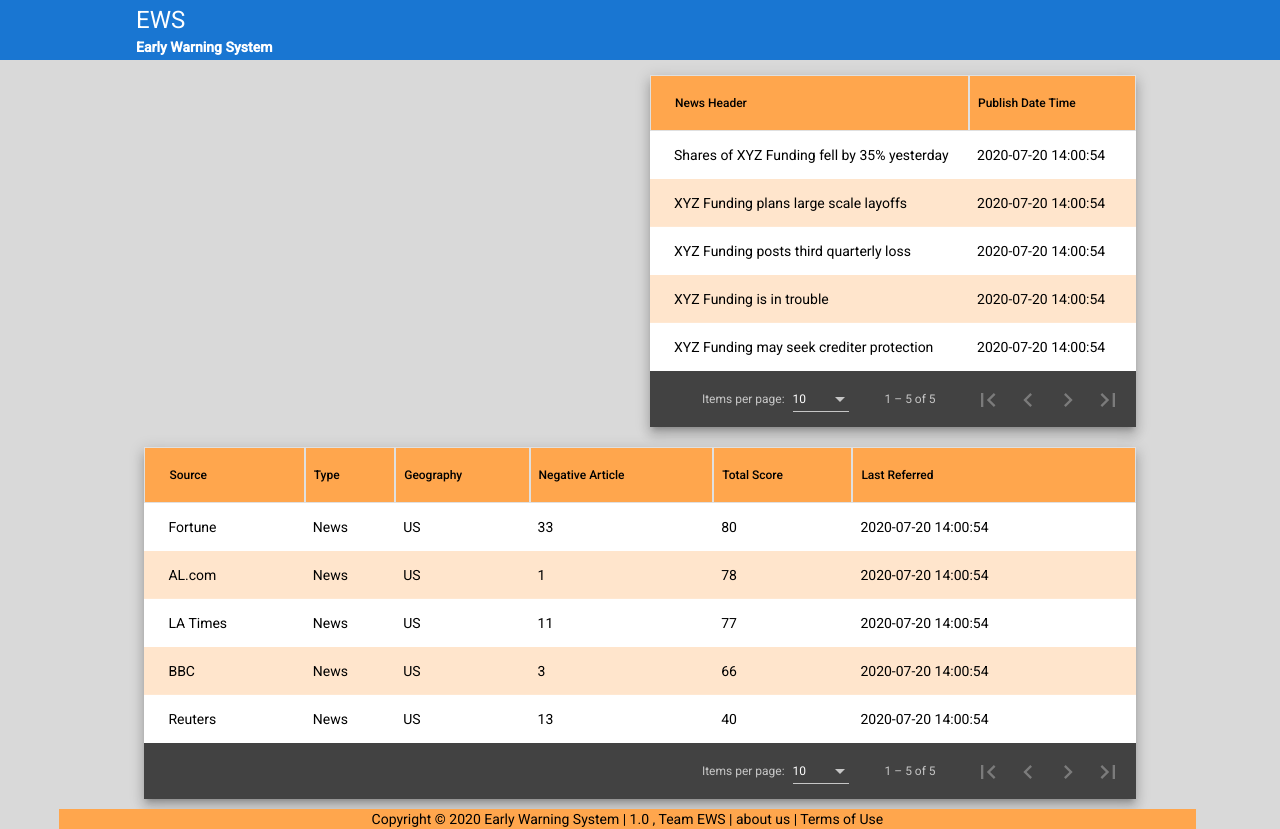
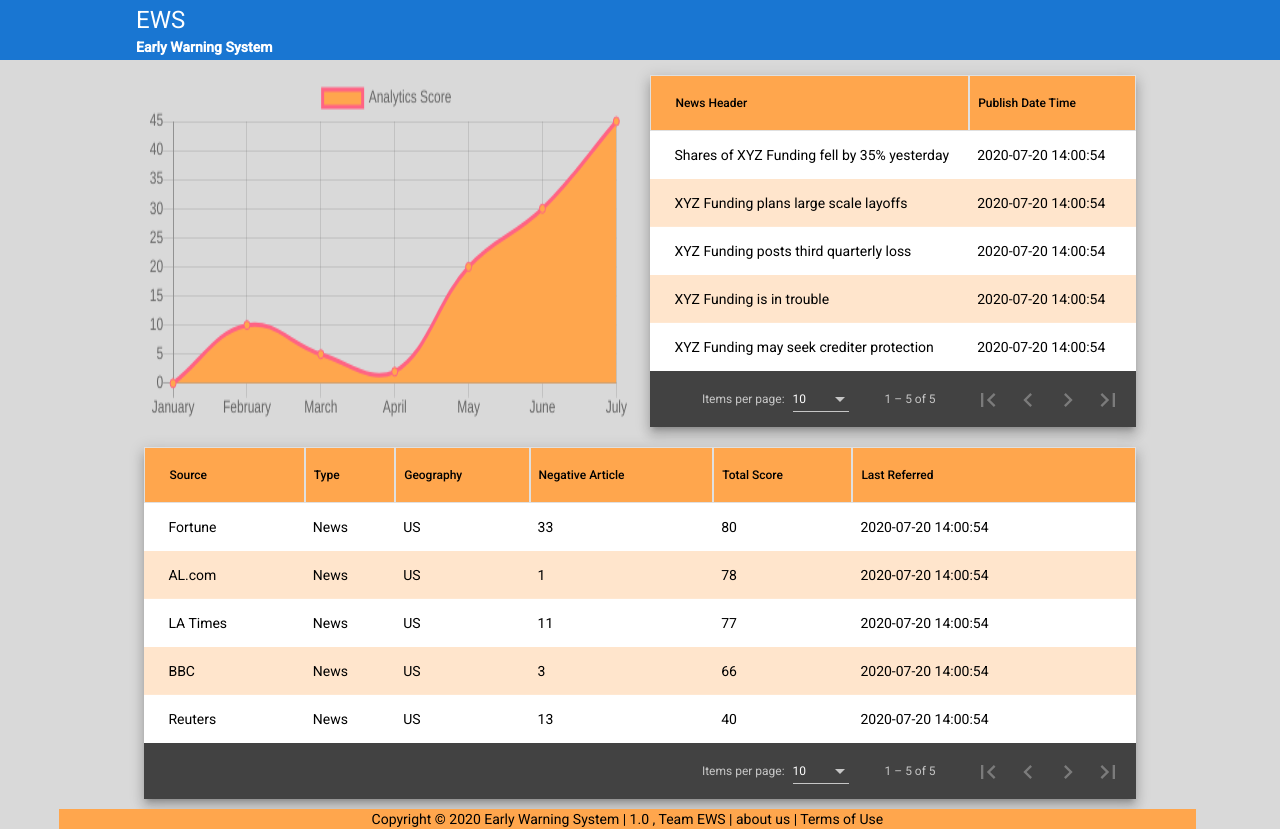
Before and after one commit to abhi0593/tcshackathon, an Angular app: page /detail/1 in a window 1280 px wide. Built offline with nearby package versions, Linux system fonts and the light colour scheme.

Commit message:
Fixed Chart

```diff
--- a/src/app/dashboard/counterparty-detail/chart/chart.component.css
+++ b/src/app/dashboard/counterparty-detail/chart/chart.component.css
@@ -1,4 +1,7 @@
 .myChart{
-    width: 100%;
-    height: 100%;
+    height:100%;
 }
+
+canvas[height]{
+    height: 100% !important;
+}
--- a/src/app/dashboard/counterparty-detail/chart/chart.component.html
+++ b/src/app/dashboard/counterparty-detail/chart/chart.component.html
@@ -1 +1,3 @@
-<canvas #myChart class="myChart"></canvas>
+<div class="myChart">
+<canvas #myChart style="height:100%"></canvas>
+</div>
--- a/src/app/dashboard/counterparty-detail/chart/chart.component.ts
+++ b/src/app/dashboard/counterparty-detail/chart/chart.component.ts
@@ -1,5 +1,5 @@
 import { Component, OnInit, ViewChild, ElementRef, AfterViewInit } from '@angular/core';
-import { Chart } from 'chart.js';
+import Chart from 'chart.js';
 
 @Component({
   selector: 'app-chart',
@@ -20,8 +20,8 @@
     data: {
         labels: ['January', 'February', 'March', 'April', 'May', 'June', 'July'],
         datasets: [{
-            label: 'My First dataset',
-            backgroundColor: 'rgb(255, 99, 132)',
+            label: 'Analytics Score',
+            backgroundColor: 'rgb(255, 166, 77)', //'rgb(255, 99, 132)',
             borderColor: 'rgb(255, 99, 132)',
             data: [0, 10, 5, 2, 20, 30, 45]
         }]
```
